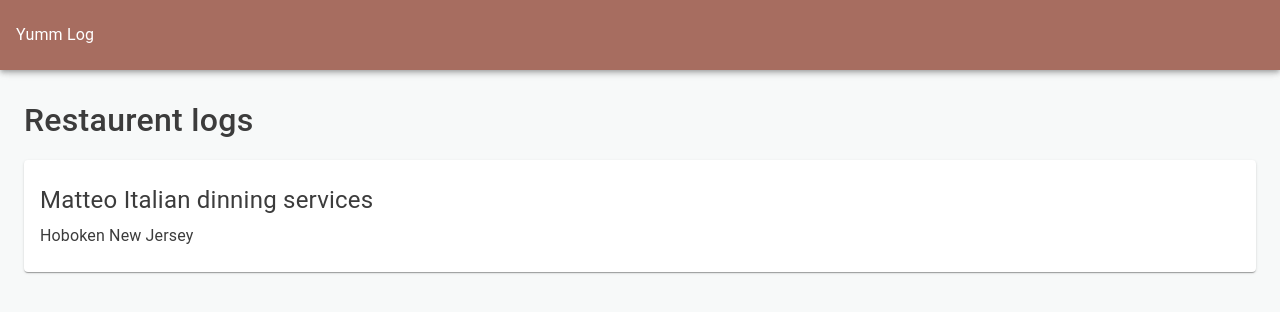
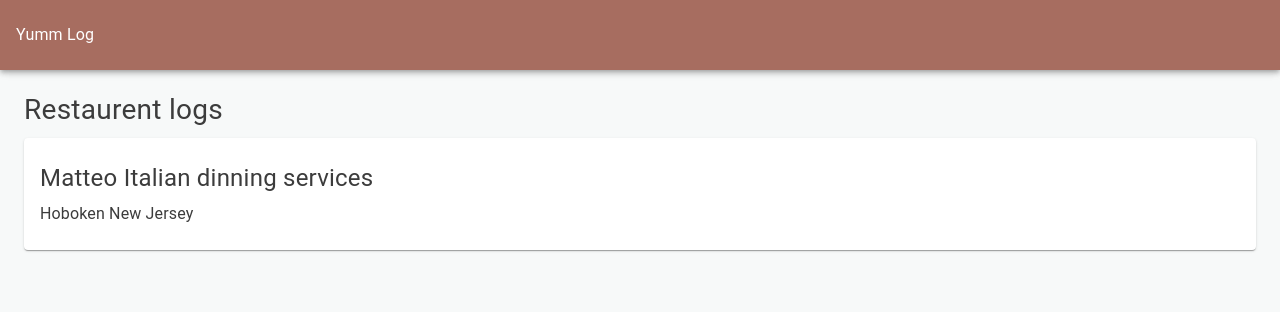
Before and after one commit to YummLog/yummlog-ui, a React app: page / in a window 1280 px wide. Shown: the top 312 px of the page. Built offline with nearby package versions, Linux system fonts and the light colour scheme; no server answers.

Commit message:
basic get request

```diff
--- a/package.json
+++ b/package.json
@@ -7,7 +7,7 @@
     "node": "16.14.0"
   },
   "scripts": {
-    "start": "webpack serve --port 3000 --mode development --open --hot",
+    "start": "webpack serve --port 8000 --mode development --open --hot",
     "build": "webpack --mode production",
     "lint": "eslint . --ext .js,.ts,.jsx,.tsx --fix",
     "prepare": "husky install"
@@ -19,6 +19,7 @@
     "@emotion/react": "^11.8.1",
     "@emotion/styled": "^11.8.1",
     "@mui/material": "^5.4.4",
+    "axios": "^0.26.0",
     "react": "17.0.2",
     "react-dom": "17.0.2",
     "react-router": "6.2.2",
@@ -29,6 +30,7 @@
     "@types/react-dom": "17.0.13",
     "@typescript-eslint/eslint-plugin": "^5.13.0",
     "css-loader": "6.7.0",
+    "dotenv-webpack": "^7.1.0",
     "eslint-config-prettier": "8.5.0",
     "eslint-config-standard": "16.0.3",
     "eslint-plugin-import": "2.25.4",
@@ -47,7 +49,7 @@
     "webpack-dev-server": "4.7.4"
   },
   "lint-staged": {
-    "*.{ts,tsx,js,jsx,md,html}":[
+    "*.{ts,tsx,js,jsx,md,html}": [
       "eslint --cache --fix"
     ]
   }
--- a/src/App.tsx
+++ b/src/App.tsx
@@ -1,19 +1,26 @@
 import { Routes, Route, MemoryRouter as Router } from 'react-router-dom';
-import AllFoodLogs from './allFoodLogs/AllFoodLogs';
-import Providers from './context';
+import { ThemeProvider } from '@mui/material/styles';
+import AllFoodPosts from './allFoodPosts/AllFoodPosts';
 import Container from './styles/Container';
+import { ApiProvider } from './api/axiosInstance';
+import theme from './styles/theme';
+import { AllFoodPostsProvider } from './allFoodPosts/allFoodPostsContext';
 
 const App = () => {
   return (
-    <Providers>
+    <ThemeProvider theme={theme}>
       <Container>
-        <Router>
-          <Routes>
-            <Route path="/" element={<AllFoodLogs />} />
-          </Routes>
-        </Router>
+        <ApiProvider>
+          <Router>
+            <AllFoodPostsProvider>
+              <Routes>
+                <Route path="/" element={<AllFoodPosts />} />
+              </Routes>
+            </AllFoodPostsProvider>
+          </Router>
+        </ApiProvider>
       </Container>
-    </Providers>
+    </ThemeProvider>
   );
 };
 export default App;
--- a/src/allFoodLogs/AllFoodLogs.tsx
+++ /dev/null
@@ -1,47 +0,0 @@
-import Card from '../common/Card';
-import Heading from '../common/Heading';
-
-enum experianceEnum {
-  like = 1,
-  dislike = 2,
-  favorite = 3,
-}
-
-const restaurantLogs = [
-  {
-    id: 1,
-    name: 'Matteo Italian dinning services',
-    address: '569 Main st',
-    city: 'Hoboken',
-    state: 'New Jersey',
-    country: 'USA',
-    food: [
-      {
-        item: 'pasta',
-        experiance: experianceEnum.like,
-      },
-      {
-        item: 'soup',
-        experiance: experianceEnum.dislike,
-      },
-      {
-        item: 'Tiramisu',
-        experiance: experianceEnum.favorite,
-      },
-    ],
-    notes: 'overall good experiance',
-  },
-];
-
-const AllFoodLogs = () => {
-  return (
-    <>
-      <Heading type="h3" text={'Restaurent logs'} />
-      {restaurantLogs.map((log) => (
-        <Card title={log.name} content={`${log.city} ${log.state}`} />
-      ))}
-    </>
-  );
-};
-
-export default AllFoodLogs;
--- /dev/null
+++ b/src/allFoodPosts/AllFoodPosts.tsx
@@ -0,0 +1,29 @@
+import { useEffect } from 'react';
+import Card from '../common/Card';
+import Heading from '../common/Heading';
+import { useAllFoodPosts } from './allFoodPostsContext';
+
+const AllFoodPosts = () => {
+  const { allFoodPosts, getAllFoodPosts } = useAllFoodPosts();
+
+  useEffect(() => {
+    if (!allFoodPosts.length) {
+      getAllFoodPosts();
+    }
+  }, []);
+
+  if (!allFoodPosts) {
+    return <></>;
+  }
+
+  return (
+    <>
+      <Heading type="h4" text={'Restaurent logs'} />
+      {allFoodPosts.map((log) => (
+        <Card title={log.name} content={`${log.city} ${log.state}`} key={log.id} />
+      ))}
+    </>
+  );
+};
+
+export default AllFoodPosts;
--- /dev/null
+++ b/src/allFoodPosts/allFoodPostsContext.tsx
@@ -0,0 +1,86 @@
+import { createContext, useCallback, useContext, useMemo, useState } from 'react';
+import { useApiContext } from '../api/axiosInstance';
+import { AllFoodPostsContextValue, experianceEnum, FoodPost, FoodPostsResponse, OptionalProviderProps } from './types';
+
+const PAGE_LIMIT = 20;
+
+const restaurantLogs: FoodPost[] = [
+  {
+    id: '1',
+    name: 'Matteo Italian dinning services',
+    address: '569 Main st',
+    city: 'Hoboken',
+    state: 'New Jersey',
+    country: 'USA',
+    date: '02-02-22',
+    foodItems: [
+      {
+        id: '1',
+        item: 'pasta',
+        experiance: experianceEnum.like,
+      },
+      {
+        id: '2',
+        item: 'soup',
+        experiance: experianceEnum.dislike,
+      },
+      {
+        id: '3',
+        item: 'Tiramisu',
+        experiance: experianceEnum.favorite,
+      },
+    ],
+    notes: 'overall good experiance',
+  },
+];
+
+const total = 100;
+
+const AllFoodPostsContext = createContext<AllFoodPostsContextValue | null>(null);
+AllFoodPostsContext.displayName = 'AllFoodPostsContext';
+
+export const AllFoodPostsProvider = (props: OptionalProviderProps<AllFoodPostsContextValue>) => {
+  const [allFoodPosts, setAllFoodPosts] = useState<FoodPost[]>([]);
+  const [page, setPage] = useState<number>(PAGE_LIMIT);
+  const [total, setTotal] = useState<number>(0);
+
+  const apiContext = useApiContext();
+
+  const getAllFoodPosts = useCallback(async () => {
+    try {
+      const data: FoodPostsResponse = await apiContext.get(`/foodpost`);
+      console.log(data, 'data');
+      // setAllFoodPosts([...allFoodPosts, dummyData.foodPosts]);
+    } catch (error) {
+      console.error(error);
+    } finally {
+      setAllFoodPosts(restaurantLogs);
+      setTotal(total);
+      setPage(page + PAGE_LIMIT);
+    }
+  }, [allFoodPosts, setAllFoodPosts]);
+
+  const value = useMemo(
+    () => ({
+      allFoodPosts,
+      getAllFoodPosts,
+    }),
+    [allFoodPosts, getAllFoodPosts]
+  );
+
+  return (
+    <AllFoodPostsContext.Provider {...props} value={value}>
+      {props.children}
+    </AllFoodPostsContext.Provider>
+  );
+};
+
+export function useAllFoodPosts() {
+  const context = useContext(AllFoodPostsContext);
+
+  if (context === undefined || context === null) {
+    throw new Error('useAllFoodPosts must be inside a allFoodPostsProvider');
+  }
+
+  return context;
+}
--- /dev/null
+++ b/src/allFoodPosts/types.ts
@@ -0,0 +1,41 @@
+import { ReactNode } from 'react';
+
+export enum experianceEnum {
+  like = 1,
+  dislike = 2,
+  favorite = 3,
+}
+
+export interface FoodItem {
+  id: string;
+  item: string;
+  experiance: experianceEnum;
+}
+
+export interface FoodPost {
+  id: string;
+  name: string;
+  date: string;
+  address: string;
+  city: string;
+  state: string;
+  country: string;
+  foodItems: FoodItem[];
+  notes: string;
+}
+
+export interface OptionalProviderProps<T> {
+  value?: T;
+  children?: ReactNode;
+}
+
+export interface AllFoodPostsContextValue {
+  allFoodPosts: FoodPost[];
+  getAllFoodPosts: () => Promise<void>;
+}
+
+export interface FoodPostsResponse {
+  foodPosts: FoodPost[];
+  total: number;
+  offset: number;
+}
--- /dev/null
+++ b/src/api/axiosInstance.tsx
@@ -0,0 +1,47 @@
+import { createContext, ReactNode, useContext, useState } from 'react';
+import axios, { AxiosInstance } from 'axios';
+
+interface Props {
+  children: ReactNode;
+}
+
+const ApiContext = createContext<AxiosInstance | null>(null);
+
+const ApiProvider = ({ children }: Props) => {
+  const createAxios = () => {
+    const client = axios.create({
+      baseURL: process.env.REACT_APP_API_HOST,
+      timeout: 30000,
+    });
+    client.interceptors.response.use(
+      (response) => {
+        return response;
+      },
+      (error) => {
+        if (error.response) {
+          const { status, data: { code } = null } = error.response;
+          if (status === 401 && code !== 'Login error') {
+            // sign out user and redirect
+          }
+        }
+        return Promise.reject(error);
+      }
+    );
+    return client;
+  };
+  const [apiContext] = useState(createAxios);
+
+  return <ApiContext.Provider value={apiContext}>{children}</ApiContext.Provider>;
+};
+
+function useApiContext() {
+  const context = useContext(ApiContext);
+
+  if (context === undefined || context === null) {
+    throw new Error('useApiContext must be inside a ApiProvider');
+  }
+
+  return context;
+}
+
+export { useApiContext, ApiProvider };
--- a/src/context/index.tsx
+++ /dev/null
@@ -1,9 +0,0 @@
-import { ThemeProvider } from '@mui/material/styles';
-import { PropsWithChildren } from 'react';
-import theme from '../styles/theme';
-
-const Providers = ({ children }: PropsWithChildren<Record<string, unknown>>) => {
-  return <ThemeProvider theme={theme}>{children}</ThemeProvider>;
-};
-
-export default Providers;
--- a/webpack.config.js
+++ b/webpack.config.js
@@ -1,6 +1,8 @@
 const path = require('path');
 const HtmlWebpackPlugin = require('html-webpack-plugin');
+const Dotenv = require('dotenv-webpack');
 
+new Dotenv();
 module.exports = {
   entry: './src/index.tsx',
   output: {
@@ -31,5 +33,6 @@ module.exports = {
     new HtmlWebpackPlugin({
       template: path.resolve(__dirname, 'public', 'index.html'),
     }),
+    new Dotenv(),
   ],
 };
```
Also changed, not shown: 1 other file (tests, documents, lock files or other folders).
